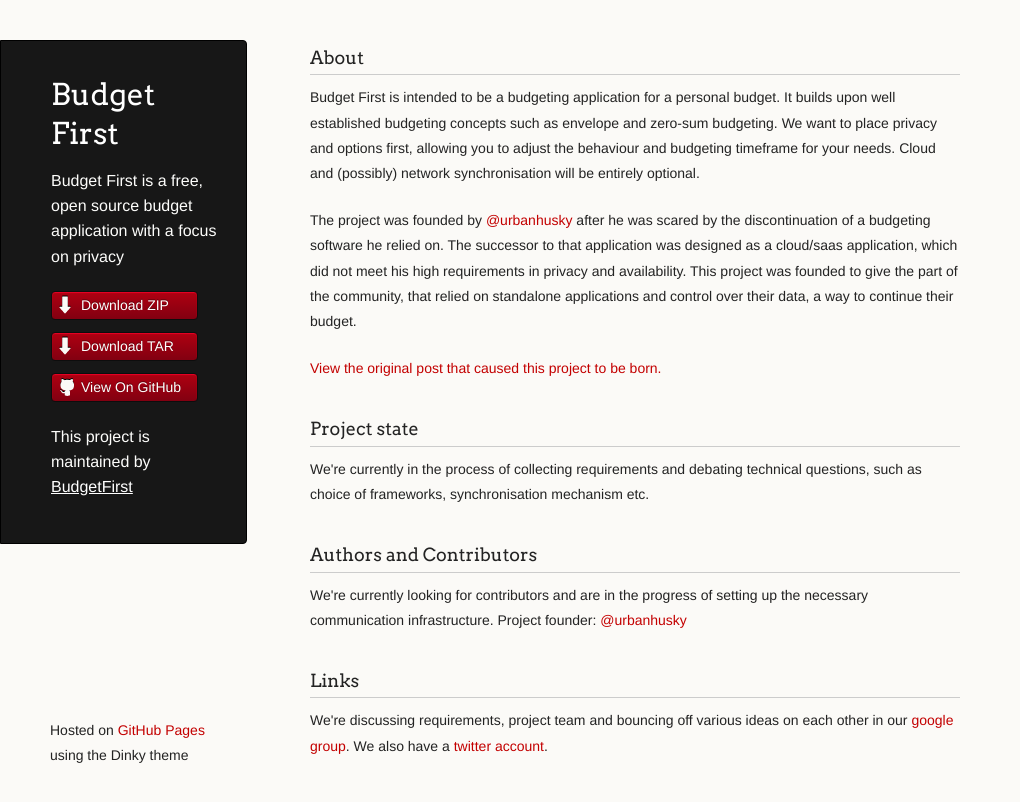
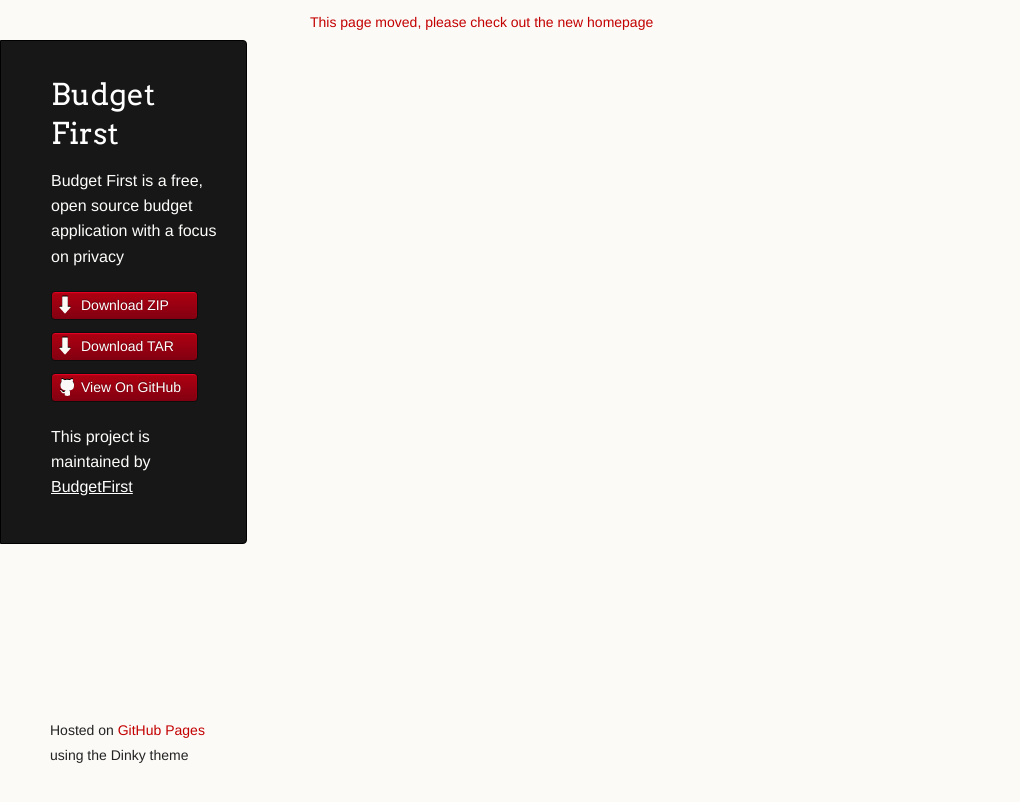
Before and after one commit to thomasantony/BudgetFirst, a plain HTML site: page index.html in a window 1280 px wide. Shown: the whole page, without its empty margins (0-1020 px from the left). Drawn offline with Linux system fonts and the light colour scheme.

Commit message:
Create gh-pages branch via GitHub

```diff
--- a/index.html
+++ b/index.html
@@ -30,33 +30,7 @@
 
       </header>
       <section>
-        <h3>
-<a id="about" class="anchor" href="#about" aria-hidden="true"><span class="octicon octicon-link"></span></a>About</h3>
-
-<p>Budget First is intended to be a budgeting application for a personal budget. It builds upon well established budgeting concepts such as envelope and zero-sum budgeting.
-We want to place privacy and options first, allowing you to adjust the behaviour and budgeting timeframe for your needs.
-Cloud and (possibly) network synchronisation will be entirely optional.</p>
-
-<p>The project was founded by <a href="https://github.com/urbanhusky" class="user-mention">@urbanhusky</a> after he was scared by the discontinuation of a budgeting software he relied on.
-The successor to that application was designed as a cloud/saas application, which did not meet his high requirements in privacy and availability. This project was founded to give the part of the community, that relied on standalone applications and control over their data, a way to continue their budget.</p>
-
-<p><a href="http://forum.youneedabudget.com/discussion/comment/542417/#Comment_542417">View the original post that caused this project to be born.</a></p>
-
-<h3>
-<a id="project-state" class="anchor" href="#project-state" aria-hidden="true"><span class="octicon octicon-link"></span></a>Project state</h3>
-
-<p>We're currently in the process of collecting requirements and debating technical questions, such as choice of frameworks, synchronisation mechanism etc.</p>
-
-<h3>
-<a id="authors-and-contributors" class="anchor" href="#authors-and-contributors" aria-hidden="true"><span class="octicon octicon-link"></span></a>Authors and Contributors</h3>
-
-<p>We're currently looking for contributors and are in the progress of setting up the necessary communication infrastructure.
-Project founder: <a href="https://github.com/urbanhusky" class="user-mention">@urbanhusky</a></p>
-
-<h3>
-<a id="links" class="anchor" href="#links" aria-hidden="true"><span class="octicon octicon-link"></span></a>Links</h3>
-
-<p>We're discussing requirements, project team and bouncing off various ideas on each other in our <a href="https://groups.google.com/forum/#!forum/budget-first">google group</a>. We also have a <a href="https://twitter.com/budgetfirst">twitter account</a>.</p>
+        <p><a href="https://budgetfirst.github.io/BudgetFirst/">This page moved, please check out the new homepage</a></p>
       </section>
       <footer>
         <p><small>Hosted on <a href="https://pages.github.com">GitHub Pages</a> using the Dinky theme</small></p>
```
Also changed, not shown: params.json (+1 -1 lines).
